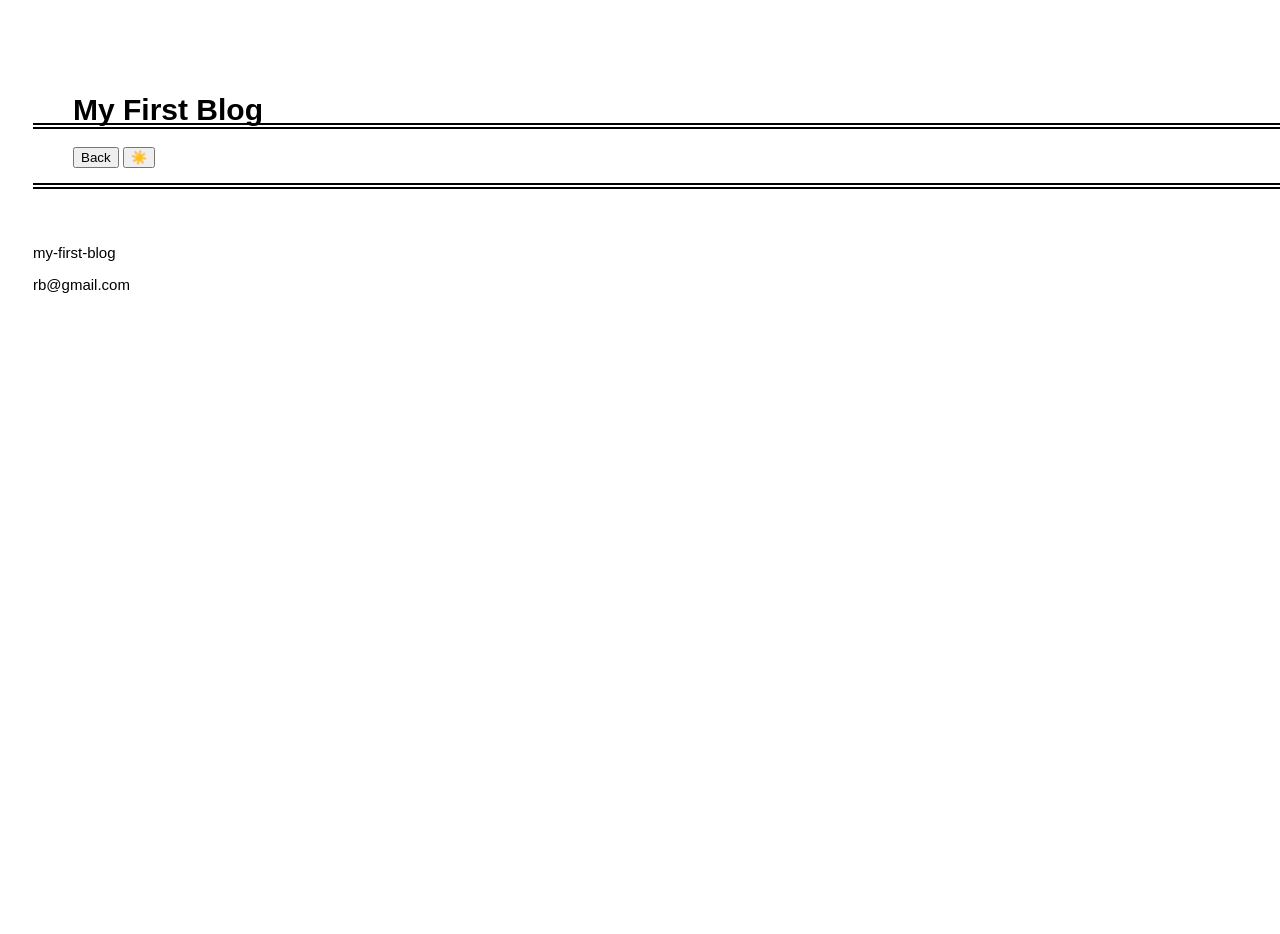
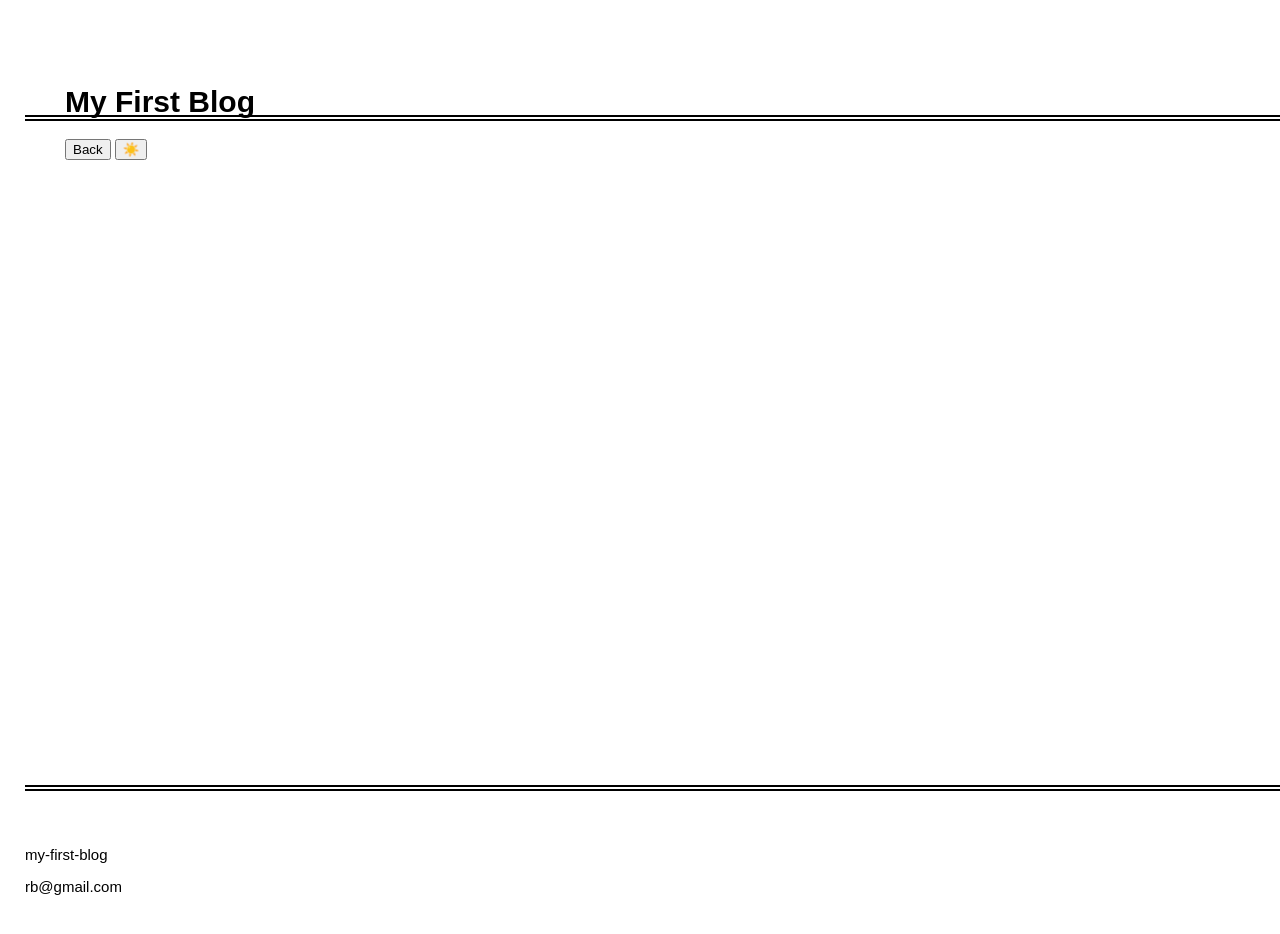
Before and after one commit to RasXBer/firstblog, a plain HTML site: page blog.html in a window 1280 px wide. Shown: the top 934 px of the page. Before the commit the page ends 800 px from the top, so only its background shows below. Drawn offline with Linux system fonts and the light colour scheme.

Commit message:
changes to html/css/js

```diff
--- a/assets/css/blog.css
+++ b/assets/css/blog.css
@@ -1,3 +1,10 @@
+html,
+body {
+    height: 100%;
+    margin: 0;
+    padding: 0;
+}
+
 header {
     padding: 40px;
 }
@@ -38,6 +45,7 @@ footer {
     width: 100%;
     text-align: left;
     flex-wrap: wrap;
+    min-height: calc(80vh - 80px);
     /* border-color: black;
     border: 1px solid #110f0f;  */
 }
```
Also changed, not shown: assets/css/styles.css (+4 -14 lines).
